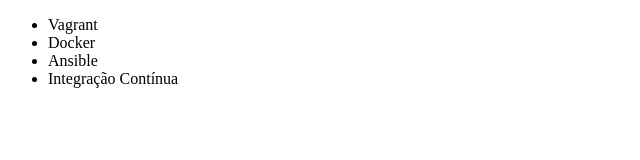
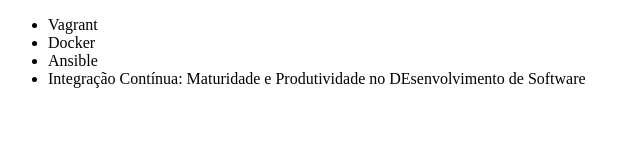
Before and after one commit to JuniorAC90/alura-git, a plain HTML site: page index.html in a window 1280 px wide. Shown: the whole page, without its empty margins (0-640 px from the left). Drawn offline with Linux system fonts and the light colour scheme.

Commit message:
Renomeando curs de Integração Contínua

```diff
--- a/index.html
+++ b/index.html
@@ -9,7 +9,7 @@
         <li>Vagrant</li>
         <li>Docker</li>
         <li>Ansible</li>
-        <li>Integração Contínua</li>
+        <li>Integração Contínua: Maturidade e Produtividade no DEsenvolvimento de Software</li>
     </ul>
 </body>
 </html>
```
